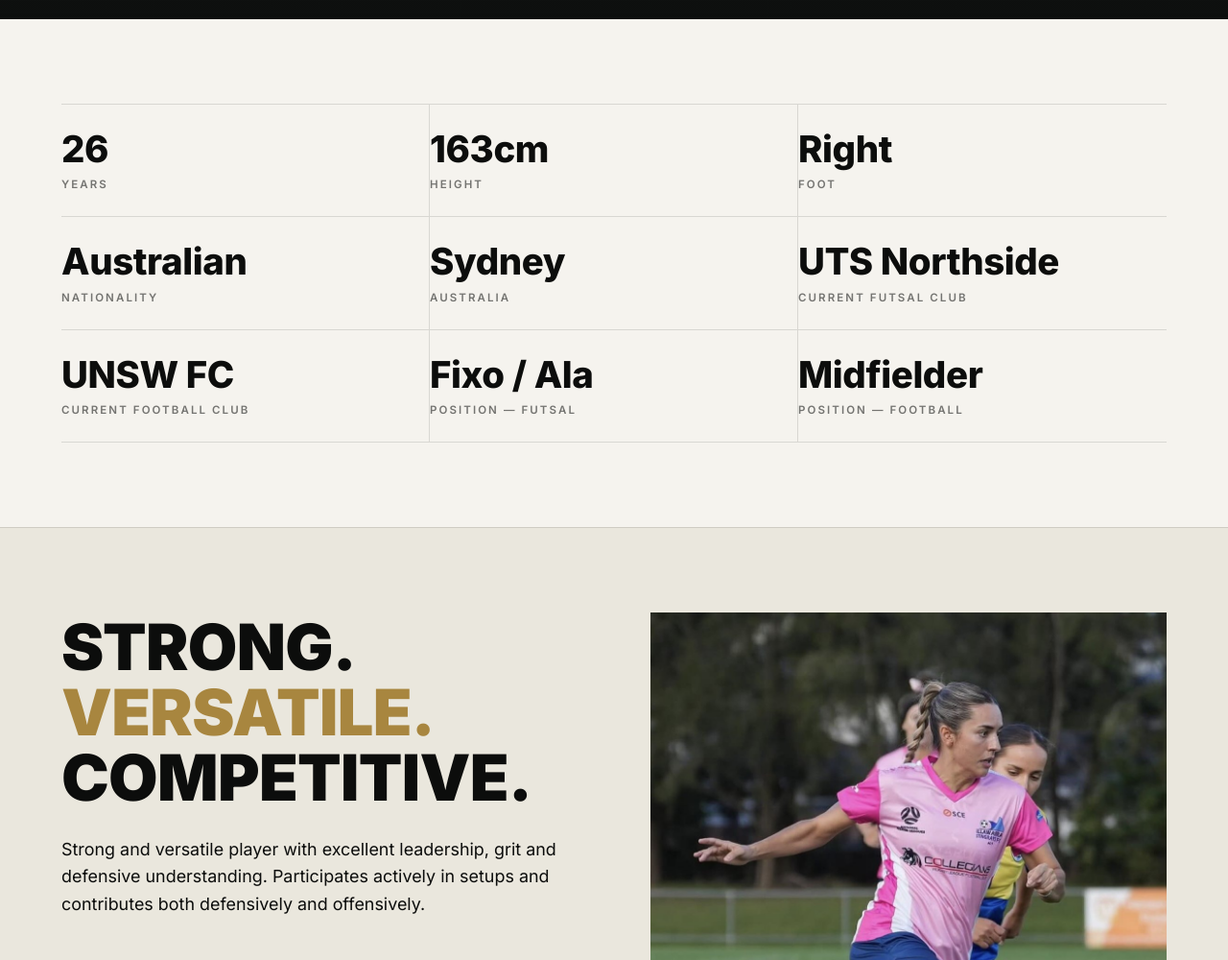
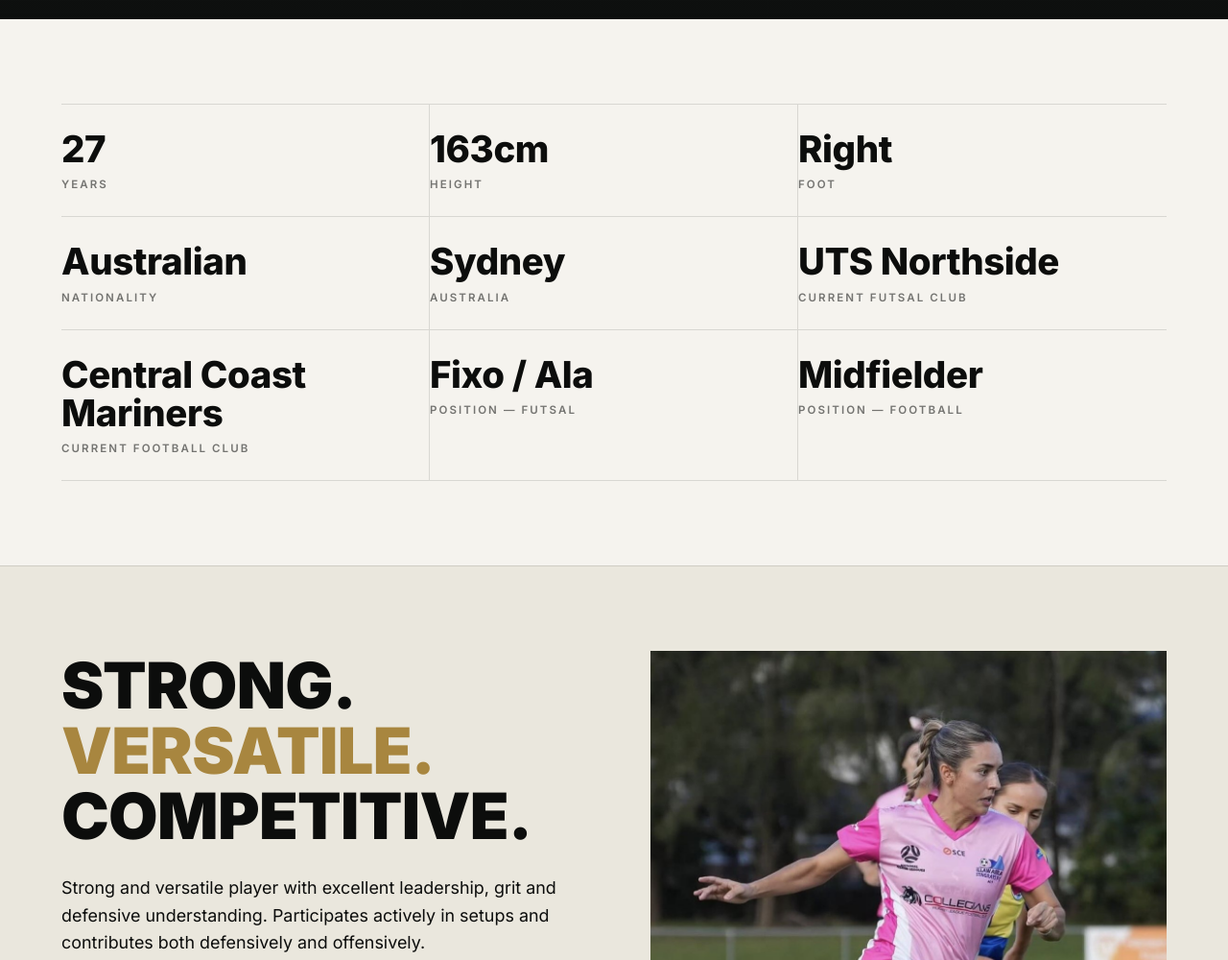
Before and after one commit to thalitaziero-arch/Sam_dashboard, a plain HTML site: page alexia-karrys-stahl/index.html in a window 1280 px wide. Shown: the part 780-1780 px from the top of the page at 96% size. Drawn offline with Linux system fonts and the light colour scheme; grey boxes are pictures that could not be loaded.

Commit message:
Alexia page: new club Central Coast Mariners (A-League Women 2026/27), age 27
Co-Authored-By: Claude Sonnet 5.5 <noreply@anthropic.com>

```diff
--- a/alexia-karrys-stahl/index.html
+++ b/alexia-karrys-stahl/index.html
@@ -414,13 +414,13 @@
 <!-- ================= 02 QUICK PROFILE ================= -->
 <section id="profile">
   <div class="profile-grid">
-    <div class="stat reveal"><div class="num">26</div><div class="lab" data-i18n="lab_years">Years</div></div>
+    <div class="stat reveal"><div class="num">27</div><div class="lab" data-i18n="lab_years">Years</div></div>
     <div class="stat reveal delay-1"><div class="num">163cm</div><div class="lab" data-i18n="lab_height">Height</div></div>
     <div class="stat reveal delay-2"><div class="num" data-i18n="val_right">Right</div><div class="lab" data-i18n="lab_foot">Foot</div></div>
     <div class="stat reveal delay-3"><div class="num" data-i18n="val_australian">Australian</div><div class="lab" data-i18n="lab_nationality">Nationality</div></div>
     <div class="stat reveal"><div class="num">Sydney</div><div class="lab">Australia</div></div>
     <div class="stat reveal delay-1"><div class="num">UTS Northside</div><div class="lab" data-i18n="lab_futsal_club">Current Futsal Club</div></div>
-    <div class="stat reveal delay-2"><div class="num">UNSW FC</div><div class="lab" data-i18n="lab_football_club">Current Football Club</div></div>
+    <div class="stat reveal delay-2"><div class="num">Central Coast Mariners</div><div class="lab" data-i18n="lab_football_club">Current Football Club</div></div>
     <div class="stat reveal delay-3"><div class="num">Fixo / Ala</div><div class="lab" data-i18n="lab_pos_futsal">Position — Futsal</div></div>
     <div class="stat reveal"><div class="num">Midfielder</div><div class="lab" data-i18n="lab_pos_football">Position — Football</div></div>
   </div>
@@ -591,6 +591,10 @@
       </button>
     </div>
     <div class="exp-list">
+      <div class="exp-item reveal">
+        <div class="exp-year">2026/27</div>
+        <div><div class="exp-org">Central Coast Mariners</div><div class="exp-comp" data-i18n="aleague_women">A-League Women</div></div>
+      </div>
       <div class="exp-item reveal">
         <div class="exp-year">2026</div>
         <div><div class="exp-org">MSP FC</div><div class="exp-comp" data-i18n="msp_league">Indonesia Women's Pro Futsal League</div></div>
```
